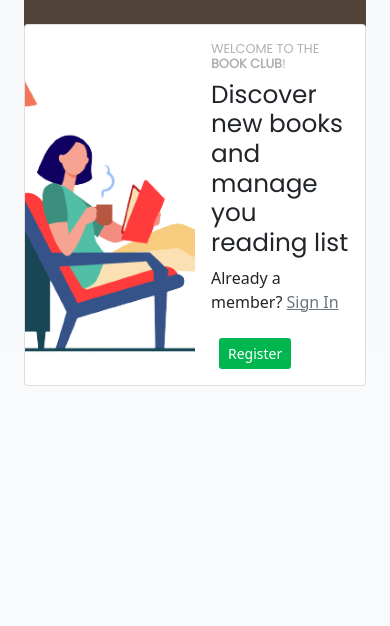
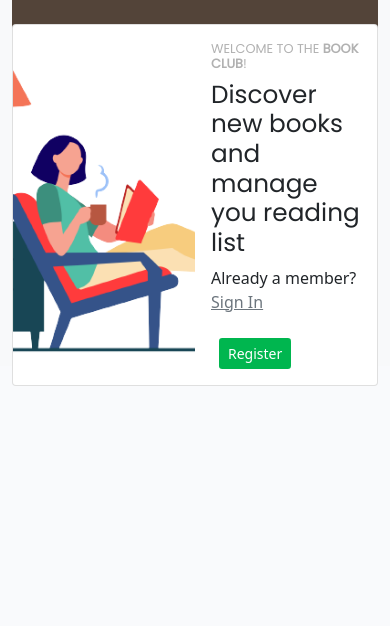
Before and after one commit to omurilolima/book-club, a Django app: page / in a window 390 px wide. Shown: the part 61-687 px from the top of the page. Run offline with Django 3.2, Linux system fonts and the light colour scheme; data that the repository does not hold is empty.

Commit message:
Fix hero responsiveness

```diff
--- a/static/css/style.css
+++ b/static/css/style.css
@@ -1,5 +1,9 @@
 body {
     background-color: white;
+    margin-right: auto;
+    margin-left: auto;
+    display: flex;
+    flex-direction: column;
 }
 
 h2, h3, h4 {
@@ -29,8 +33,12 @@ h2, h3, h4 {
 
 .bg-home {
     background-color: #534439;
-    height: 18rem;
+    height: 19rem;
     width: 100%;
+    position: relative;
+    display: flex;
+    flex-direction: column;
+    align-items: center;
 }
 
 .light-bg {
@@ -73,6 +81,13 @@ h2, h3, h4 {
 
 .image-container {
     position: relative;
+}
+
+.hero {
+    position: absolute;
+    display: flex;
+    flex-direction: column;
+    align-items: center;
 }
 
 .image-flash {
--- a/templates/index.html
+++ b/templates/index.html
@@ -4,12 +4,10 @@
 
 
         <!-- Blog Entries Column -->
-<div class="container-fluid d-flex flex-column">
 <div class="container-fluid">
-        <div class="bg-home">
-            <div class="row">
-                <div class="col-12 col-md-12 mt-4 d-flex justify-content-evenly">
-                    <div class="col-md-9">
+    <div class="container-fluid bg-home">
+        <div class="row hero">
+            <div class="col-12 col-md-8 mt-4 d-flex justify-content-evenly">
                     <div class="card">
                         <div class="row g-0">
                             <div class="col-6 col-md-5">
@@ -36,10 +34,8 @@
             </div>
         </div>
     </div>
-        </div>
-    </div>
     <div class="container mt-3">
-        <div class="row">
+        <div class="row posts">
             <p class="fs-5">Read our blog posts:</p>
         </div>
         <div class="row justify-content-evenly">
```
Lines whose indentation alone changed are shown as unchanged.
